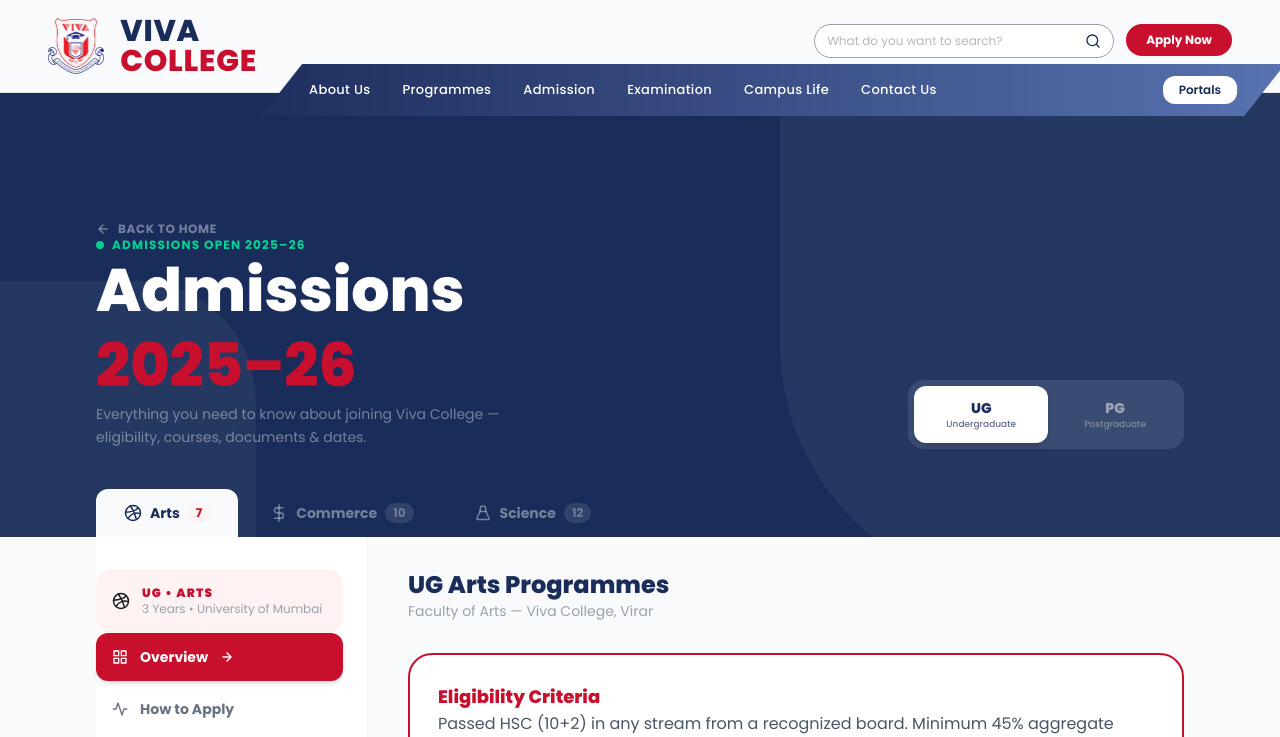
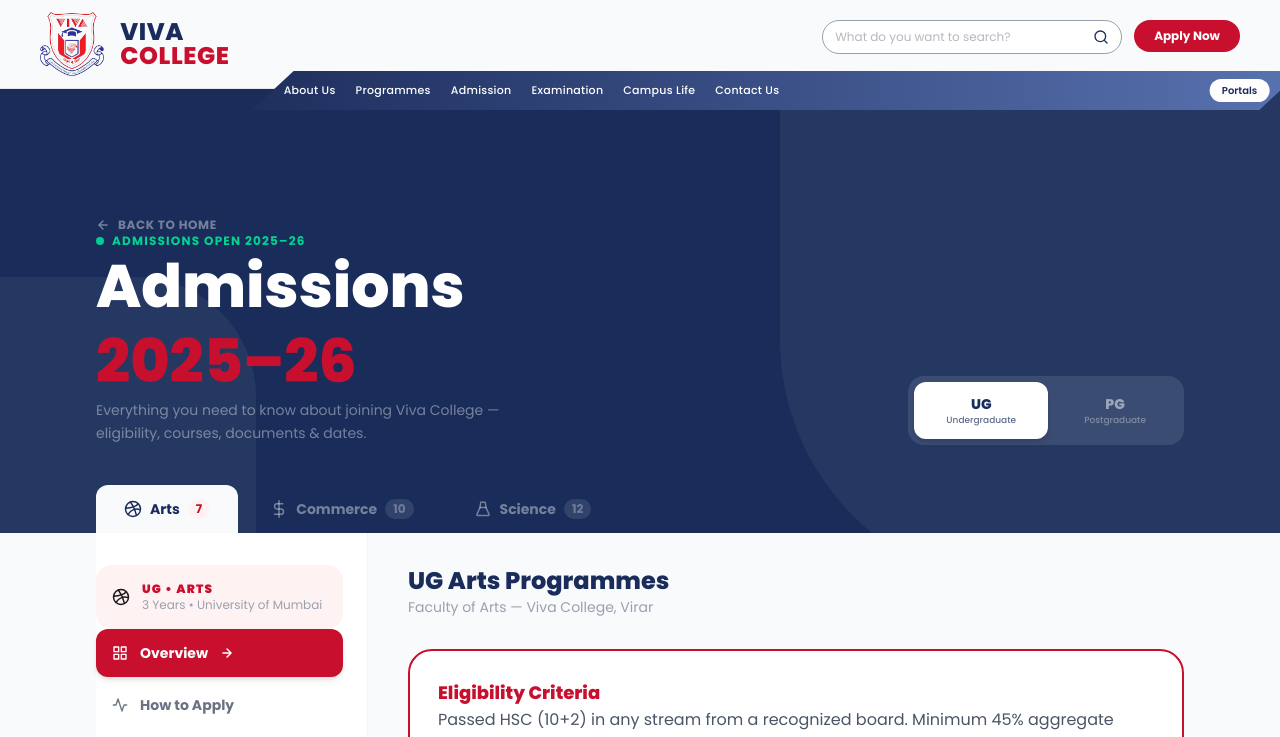
Before and after one commit to SakshiJ004/recreate_design_hackathon, a React (Vite) app: page /admissions in a window 1280 px wide. Shown: the top 737 px of the page. Built offline with nearby package versions, Linux system fonts and the light colour scheme.

Commit message:
done media query for header and navbar

```diff
--- a/src/components/layouts/Header.jsx
+++ b/src/components/layouts/Header.jsx
@@ -361,12 +361,12 @@
 import Navbar from './Navbar'
 
 const NAV_LINKS = [
-    { label: "About Us", href: "/#about" },
-    { label: "Programmes", href: "/#programmes" },
-    { label: "Admission", href: "/admissions" },
+    { label: "About Us",    href: "/#about" },
+    { label: "Programmes",  href: "/#programmes" },
+    { label: "Admission",   href: "/admissions" },
     { label: "Examination", href: "/#examination" },
     { label: "Campus Life", href: "/#campus-life" },
-    { label: "Contact Us", href: "/contact" },
+    { label: "Contact Us",  href: "/contact" },
 ]
 
 const Header = () => {
@@ -417,8 +417,8 @@
                 px-3   py-1.5
                 md:px-5  md:py-2
                 lg:px-8  lg:py-2.5
-                xl:px-12 xl:py-4
-                2xl:px-16 2xl:py-4
+                xl:px-10 xl:py-3
+                2xl:px-12 2xl:py-3
                 3xl:px-16 3xl:py-5
             ">
                 <div className="flex items-center justify-between">
@@ -434,8 +434,8 @@
                                     h-9
                                     md:h-12
                                     lg:h-14
-                                    xl:h-14
-                                    2xl:h-30
+                                    xl:h-16
+                                    2xl:h-18
                                     3xl:h-28
                                 "
                             />
@@ -445,9 +445,9 @@
                             text-[10px]
                             md:text-lg
                             lg:text-xl
-                            xl:text-3xl
-                            2xl:text-4xl
-                            3xl:text-5xl
+                            xl:text-2xl
+                            2xl:text-2xl
+                            3xl:text-4xl
                         ">
                             <span className="block text-[var(--viva-navy)]">VIVA</span>
                             <span className="block text-[var(--viva-red)]">COLLEGE</span>
@@ -464,8 +464,8 @@
                             flex items-center border border-gray-400 rounded-full bg-white
                             px-3 py-1.5  w-[260px]
                             xl:px-3 xl:py-2   xl:w-[300px]
-                            2xl:px-6 2xl:py-4 2xl:w-[500px]
-                            3xl:px-4 3xl:py-2.5 3xl:w-[520px]
+                            2xl:px-3 2xl:py-2 2xl:w-[380px]
+                            3xl:px-4 3xl:py-2.5 3xl:w-[500px]
                         ">
                             <input
                                 type="text"
@@ -476,7 +476,7 @@
                                     flex-1 outline-none bg-transparent text-gray-500 ml-2
                                     text-xs
                                     xl:text-xs
-                                    2xl:text-[16px]
+                                    2xl:text-sm
                                     3xl:text-base
                                 "
                             />
@@ -504,7 +504,7 @@
                                 transition-all duration-300
                                 px-5  py-2    text-xs
                                 xl:px-5  xl:py-2    xl:text-xs
-                                2xl:px-8  2xl:py-4  2xl:text-[16px]
+                                2xl:px-7  2xl:py-2.5  2xl:text-sm
                                 3xl:px-10 3xl:py-3    3xl:text-lg
                             "
                             style={{ background: 'var(--viva-red)' }}
@@ -526,11 +526,11 @@
                                 className="p-2 rounded-lg hover:bg-gray-100 text-[var(--viva-navy)] transition-colors cursor-pointer"
                             >
                                 {navVisible ? (
-                                    <svg xmlns="http://www.w3.org/2000/svg" className="w-5 h-5 2xl:w-8 2xl:w-8 3xl:w-9 3xl:h-9" viewBox="0 0 24 24" fill="none" stroke="currentColor" strokeWidth="2" strokeLinecap="round" strokeLinejoin="round">
+                                    <svg xmlns="http://www.w3.org/2000/svg" className="w-5 h-5 3xl:w-7 3xl:h-7" viewBox="0 0 24 24" fill="none" stroke="currentColor" strokeWidth="2" strokeLinecap="round" strokeLinejoin="round">
                                         <line x1="18" y1="6" x2="6" y2="18" /><line x1="6" y1="6" x2="18" y2="18" />
                                     </svg>
                                 ) : (
-                                    <svg xmlns="http://www.w3.org/2000/svg" className="w-5 h-5 2xl:w-8 2xl:w-8 3xl:w-9 3xl:h-9" viewBox="0 0 24 24" fill="none" stroke="currentColor" strokeWidth="2" strokeLinecap="round" strokeLinejoin="round">
+                                    <svg xmlns="http://www.w3.org/2000/svg" className="w-5 h-5 3xl:w-7 3xl:h-7" viewBox="0 0 24 24" fill="none" stroke="currentColor" strokeWidth="2" strokeLinecap="round" strokeLinejoin="round">
                                         <line x1="3" y1="6" x2="21" y2="6" /><line x1="3" y1="12" x2="21" y2="12" /><line x1="3" y1="18" x2="21" y2="18" />
                                     </svg>
                                 )}
--- a/src/components/layouts/Navbar.jsx
+++ b/src/components/layouts/Navbar.jsx
@@ -53,9 +53,8 @@
             hidden xl:block absolute left-1/2 -translate-x-[37%] z-30
             transition-all duration-500
             bottom-[-22px] w-[82%]
-            xl:bottom-[-24px] xl:w-[80%]
-            2xl:bottom-[-30px] 2xl:w-[75%]
-            3xl:bottom-[-34px] 3xl:w-[70%]
+            2xl:bottom-[-24px] 2xl:w-[80%]
+            3xl:bottom-[-30px] 3xl:w-[75%]
             ${visible ? 'opacity-100 translate-y-0' : 'opacity-0 -translate-y-4 pointer-events-none'}
         `}>
             <div className="
@@ -63,16 +62,15 @@
                 text-white shadow-lg nav-diagonal
                 flex items-center justify-between
                 px-8    py-2
-                xl:px-12  xl:py-3
-                2xl:px-20  2xl:py-4
-                3xl:px-24 3xl:py-6
+                2xl:px-12  2xl:py-3
+                3xl:px-20  3xl:py-4
             ">
                 <ul className="
                     flex items-center font-medium tracking-wide
                     cursor-pointer whitespace-nowrap
                     gap-5     text-[11px]
-                    xl:gap-8    xl:text-[13px]
-                    2xl:gap-16   2xl:text-[16px]
+                    2xl:gap-8    2xl:text-[13px]
+                    3xl:gap-14   3xl:text-lg
                 ">
                     {NAV_LINKS.map((link, i) => (
                         <li key={i} className="whitespace-nowrap">
@@ -92,8 +90,8 @@
                     transition-all duration-300
                     hover:bg-[var(--viva-gold)] hover:text-white whitespace-nowrap
                     px-3    py-1    text-[10px]
-                    xl:px-4   xl:py-1.5  xl:text-xs
-                    2xl:px-6   2xl:py-2    2xl:text-[16px]
+                    2xl:px-4   2xl:py-1.5  2xl:text-xs
+                    3xl:px-6   3xl:py-2    3xl:text-sm
                 ">
                     Portals
                 </button>
```
